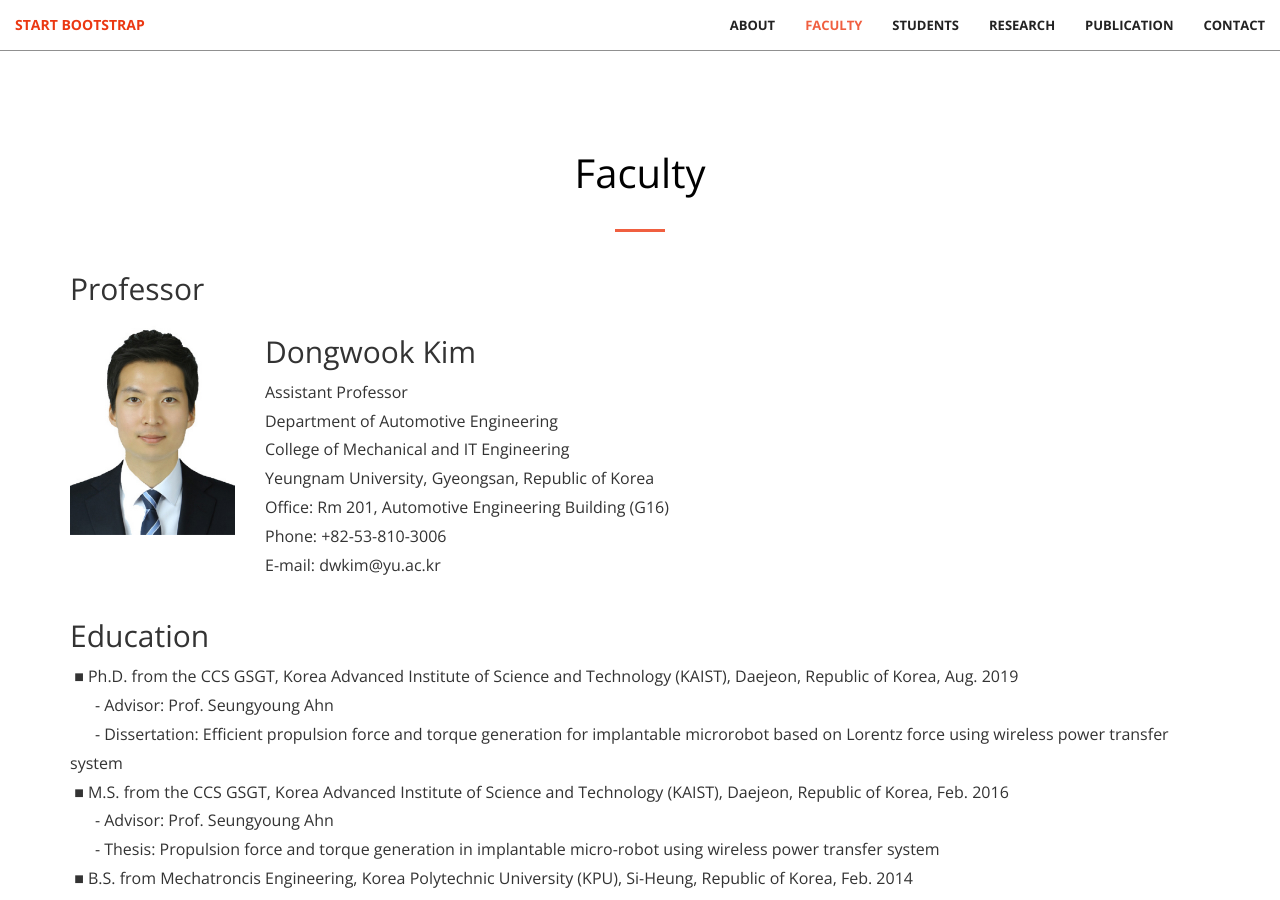
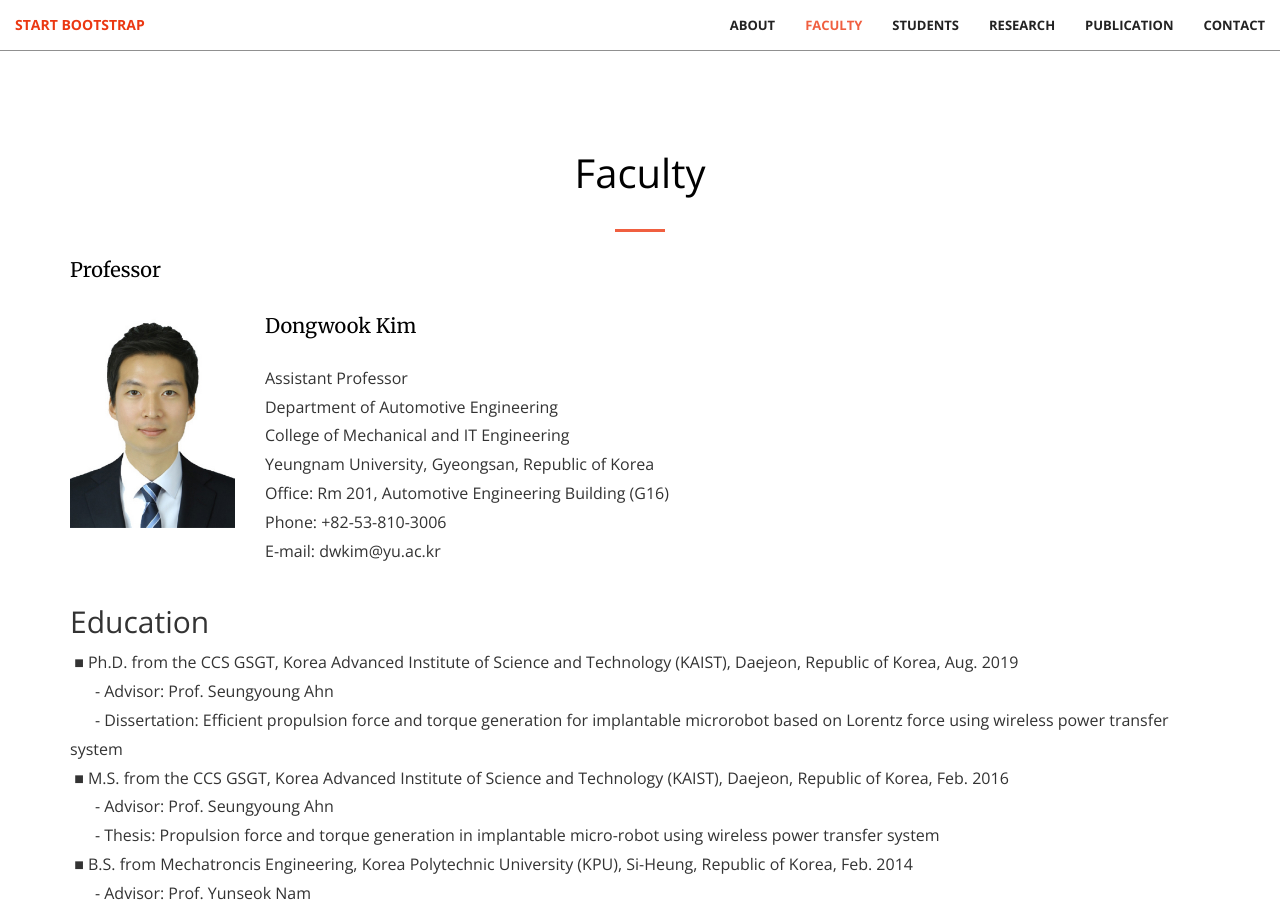
Before and after one commit to dwKim88/AEL, a Jekyll site: the page built from index.html, in a window 1280 px wide and 900 px high, scrolled down 1652 px. Built offline with Jekyll 4.4.1, drawn with Linux system fonts in a browser that asks for light colours.

Commit message:
Update services.html

```diff
--- a/_includes/services.html
+++ b/_includes/services.html
@@ -18,7 +18,7 @@
     <div class="container">
         <div class="row">
             <div class="col-xs-12 text-left">
-                <h2>Professor</h2>
+                 <p style="line-height: 1.8; color:black; font-size:20px;"> Professor </p>
             </div>
        </div>
     </div>
@@ -29,7 +29,9 @@
                  <img src="img/portfolio/00_DKim.jpg" class="img-responsive" alt="">
             </div>
             <div class="col-xs-10 text-left">
-                <h2>Dongwook Kim</h2>
+                <p style="line-height: 1.8; color:black; font-size:20px;">
+                    Dongwook Kim
+                </p>
                 <!-- <p style="font-size:10px">Assistant Professor at Yeungnam University</p> -->
                 <h4>
                     <p style="line-height: 1.8;">
```
